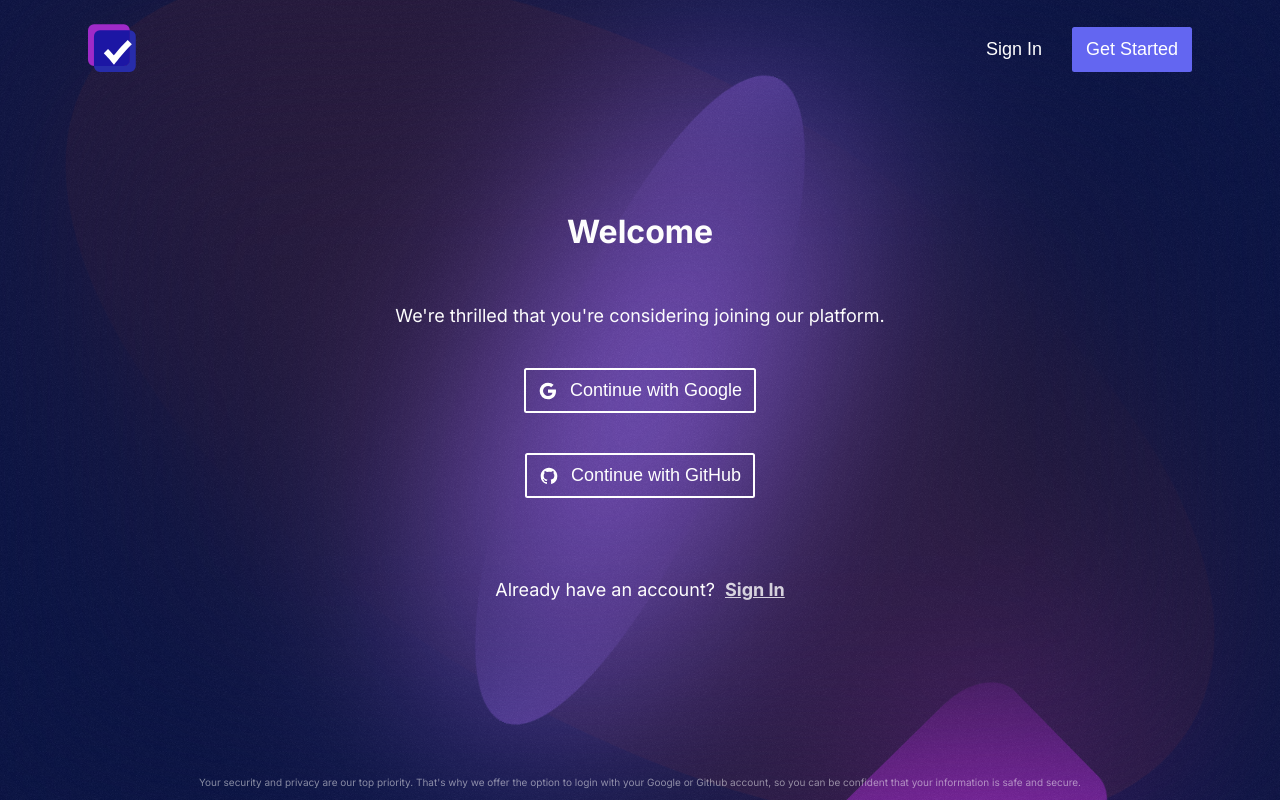
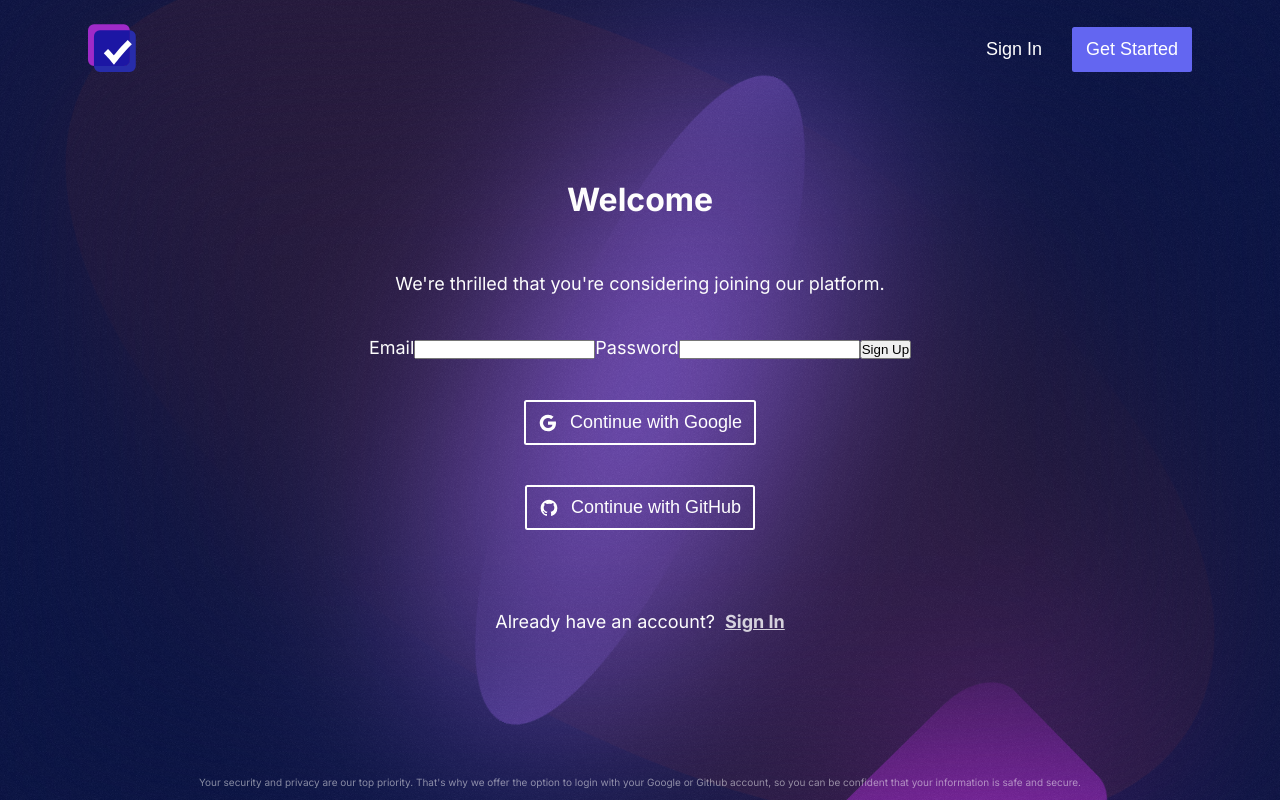
Before and after one commit to brunoalvs/yata, a Next.js app: page /signup in a window 1280 px wide. Built offline with nearby package versions, Linux system fonts and the light colour scheme; no server answers.

Commit message:
Revert "fix environment variables and moving firebase credentials"
This reverts commit d208f03c16cfa68226b19045da5e6c9febc6cac7.

```diff
--- a/src/components/atoms/Button/index.tsx
+++ b/src/components/atoms/Button/index.tsx
@@ -8,10 +8,11 @@ export interface ButtonProps extends HTMLAttributes<HTMLButtonElement> {
   icon?: ReactNode
   size?: 'small' | 'large'
   variant?: 'default' | 'outline' | 'text'
+  type?: 'button' | 'submit' | 'reset'
 }
 
-const Button = ({ children, ...props }: ButtonProps) => (
-  <S.Container {...props}>
+const Button = ({ children, type = 'button', ...props }: ButtonProps) => (
+  <S.Container type={type} {...props}>
     <span />
     {props.icon ?? props.icon}
     {children}
--- /dev/null
+++ b/src/firebase/auth/signup.ts
@@ -0,0 +1,27 @@
+import firebaseApp from '@/firebase/credentials'
+import { createUserWithEmailAndPassword, getAuth } from 'firebase/auth'
+import { type FirebaseError } from 'firebase-admin'
+
+const auth = getAuth(firebaseApp)
+
+export const signupWithEmailAndPassword = async (
+  email: string,
+  password: string,
+) => {
+  let result = null
+  let error = null
+
+  try {
+    result = await createUserWithEmailAndPassword(auth, email, password)
+  } catch (err) {
+    const { code }: FirebaseError = err as FirebaseError
+    error = code
+  }
+
+  return {
+    result,
+    error,
+  }
+}
+
+export default signupWithEmailAndPassword
--- a/src/pages/_app.tsx
+++ b/src/pages/_app.tsx
@@ -22,7 +22,7 @@ type AppPropsWithLayout = AppProps & {
 
 export default function App({
   Component,
-  pageProps,
+  pageProps: { session, ...pageProps },
   router,
 }: AppPropsWithLayout) {
   const getLayout = Component.getLayout ?? ((page: ReactNode) => page)
@@ -45,7 +45,7 @@ export default function App({
       </Head>
       <GlobalStyle />
       <main key={router.route} className={inter.className}>
-        <SessionProvider>
+        <SessionProvider session={session}>
           {getLayout(<Component {...pageProps} />)}
         </SessionProvider>
       </main>
--- a/src/pages/api/collections/index.ts
+++ b/src/pages/api/collections/index.ts
@@ -1,6 +1,6 @@
 import type { NextApiRequest, NextApiResponse } from 'next'
 import { getFirestore, getDocs, collection } from 'firebase/firestore'
-import firebaseApp from '@/utils/firebase'
+import firebaseApp from '@/firebase/credentials'
 
 const db = getFirestore(firebaseApp)
 
--- a/src/pages/signup.tsx
+++ b/src/pages/signup.tsx
@@ -1,17 +1,62 @@
-import type { ReactNode } from 'react'
-import type { NextPageWithLayout } from './_app'
+import { useState, type ReactNode, type FormEvent } from 'react'
+import { type NextPageWithLayout } from './_app'
 import Link from 'next/link'
 import { RiGithubFill, RiGoogleFill } from 'react-icons/ri'
-import { handleSignIn } from '@/utils/handleSignIn'
 
 import Button from '@/components/atoms/Button'
 import HeadingPage from '@/components/atoms/HeadingPage'
 import Institutional from '@/layouts/Institutional'
 
-const SignUpPage: NextPageWithLayout = () => (
+import { signupWithEmailAndPassword } from '@/firebase/auth/signup'
+import { handleSignIn } from '@/utils/handleSignIn'
+
+const SignUpPage: NextPageWithLayout = () => {
+  const [email, setEmail] = useState<string>('')
+  const [password, setPassword] = useState<string>('')
+
+  const handleSignUp = async (event: FormEvent) => {
+    event.preventDefault()
+
+    const { error } = await signupWithEmailAndPassword(email, password)
+
+    if (error !== undefined && error !== null) {
+      console.error(error)
+      return
+    }
+
+    console.log('User created successfully')
+  }
+
+  return (
     <>
       <HeadingPage>Welcome</HeadingPage>
       <p>We're thrilled that you're considering joining our platform.</p>
+
+      <form
+        onSubmit={(event) => {
+          void handleSignUp(event)
+        }}
+      >
+        <label htmlFor="email">Email</label>
+        <input
+          type="email"
+          name="email"
+          id="email"
+          onChange={(event) => {
+            setEmail(event.target.value)
+          }}
+        />
+        <label htmlFor="password">Password</label>
+        <input
+          type="password"
+          name="password"
+          id="password"
+          onChange={(event) => {
+            setPassword(event.target.value)
+          }}
+        />
+        <button type="submit">Sign Up</button>
+      </form>
 
       <Button
         icon={<RiGoogleFill />}
@@ -37,6 +82,7 @@ const SignUpPage: NextPageWithLayout = () => (
       </footer>
     </>
   )
+}
 
 SignUpPage.getLayout = function getLayout(page: ReactNode) {
   return <Institutional>{page}</Institutional>
```
Also changed, not shown: src/firebase/auth/signin.ts (added, +27 -0 lines), src/pages/api/auth/[...nextauth].ts (+13 -27 lines), src/pages/api/auth/backup.[...nextauth].ts (added, +45 -0 lines). Lines whose indentation alone changed are shown as unchanged.
